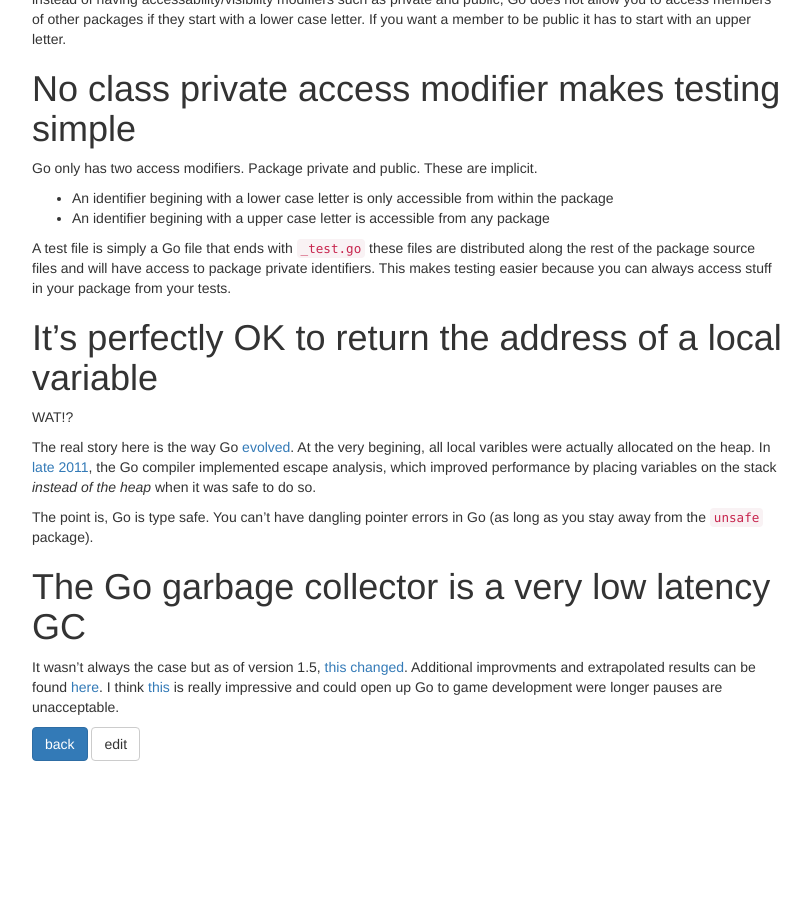
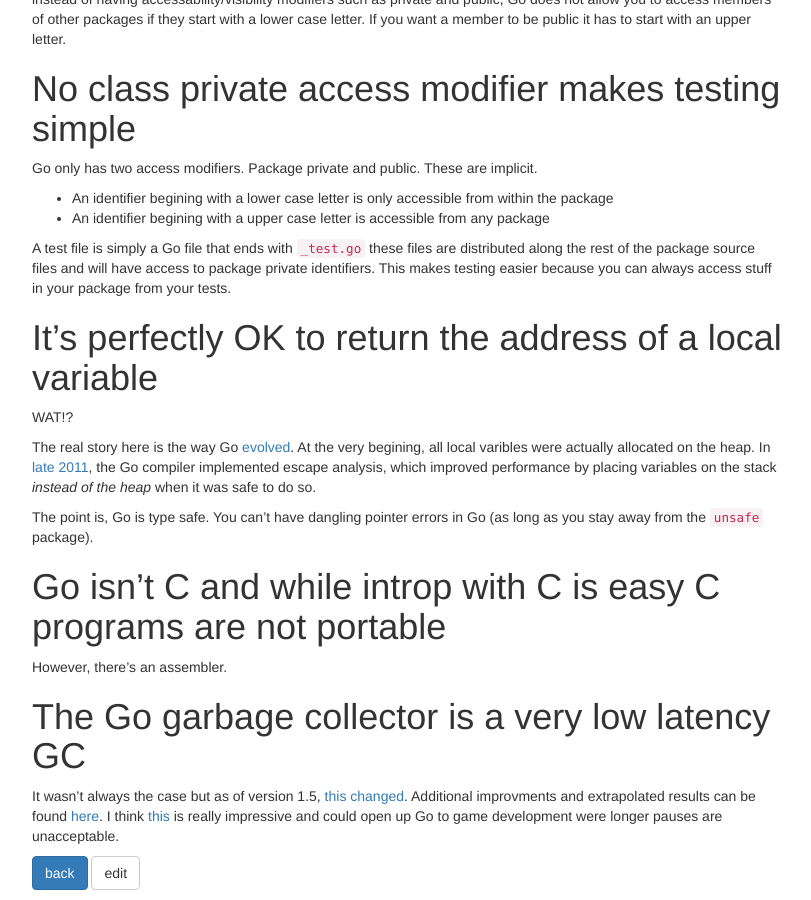
Before and after one commit to leidegre/leidegre.github.com, a Jekyll site: the page built from _posts/2016-04-03-falling-in-love-with-go.md, in a window 1280 px wide and 900 px high, scrolled down 1067 px. Shown: the whole window, without its empty margins (38-849 px from the left). Built offline with Jekyll 4.4.1, drawn with Linux system fonts in a browser that asks for light colours; nearby versions of some CDN libraries; before the commit the page ends 1838 px from its top, so only the background shows below that.

Commit message:
Update 2016-04-03-falling-in-love-with-go.md

```diff
--- a/_posts/2016-04-03-falling-in-love-with-go.md
+++ b/_posts/2016-04-03-falling-in-love-with-go.md
@@ -49,6 +49,10 @@ The real story here is the way Go [evolved](https://scvalex.net/posts/29/). At t
 
 The point is, Go is type safe. You can't have dangling pointer errors in Go (as long as you stay away from the `unsafe` package).
 
+# Go isn't C and while introp with C is easy C programs are not portable
+
+However, there's an assembler.
+
 # The Go garbage collector is a very low latency GC
 
 It wasn't always the case but as of version 1.5, [this changed](https://youtu.be/aiv1JOfMjm0?t=18m14s). Additional improvments and extrapolated results can be found [here](http://stackoverflow.com/a/31686469). I think [this](https://twitter.com/brianhatfield/status/692778741567721473) is really impressive and could open up Go to game development were longer pauses are unacceptable.
```
